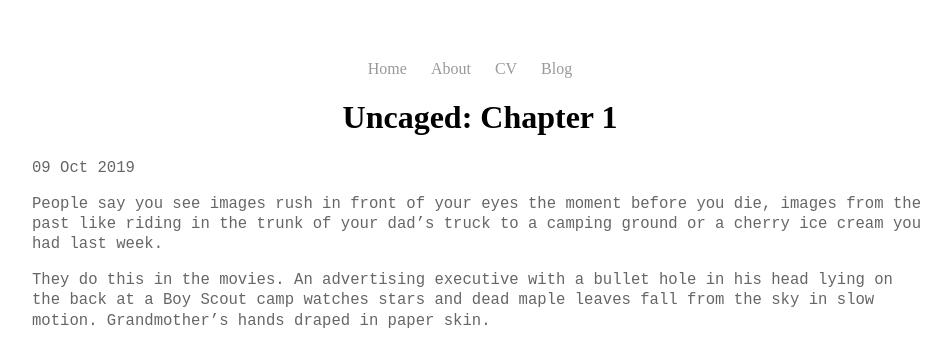
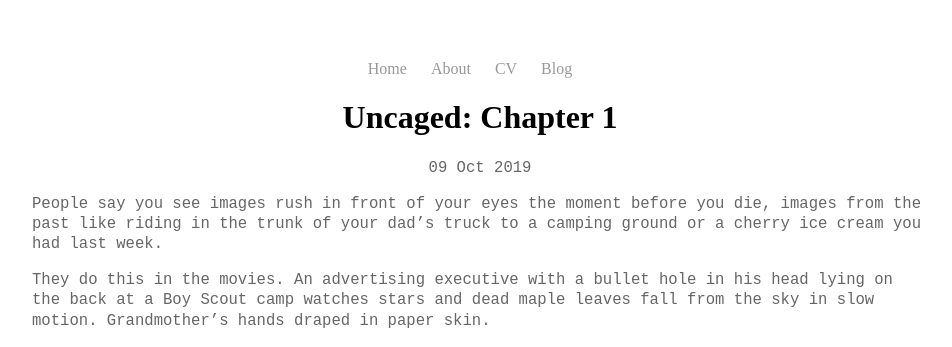
Before and after one commit to nkrzv/nkrzv.github.io, a Jekyll site: the page built from _posts/2019-10-09-chapter-01.md, in a window 1280 px wide. Shown: the top 347 px of the page, without its empty margins (160-1112 px from the left). Built offline with Jekyll 4.4.1, drawn with Linux system fonts in a browser that asks for light colours.

Commit message:
Update main.css

```diff
--- a/css/main.css
+++ b/css/main.css
@@ -43,3 +43,6 @@ ul.posts {
 ul.posts li {
     list-style: none;
 }
+.meta {
+    text-align: center;
+}
```
